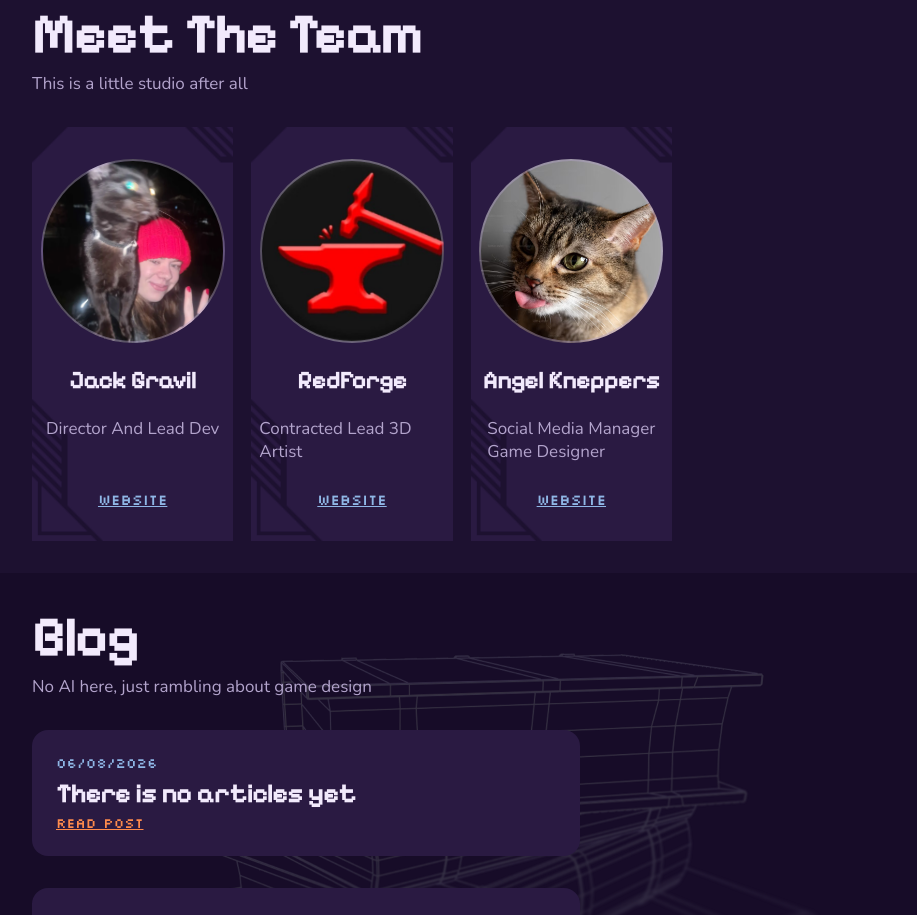
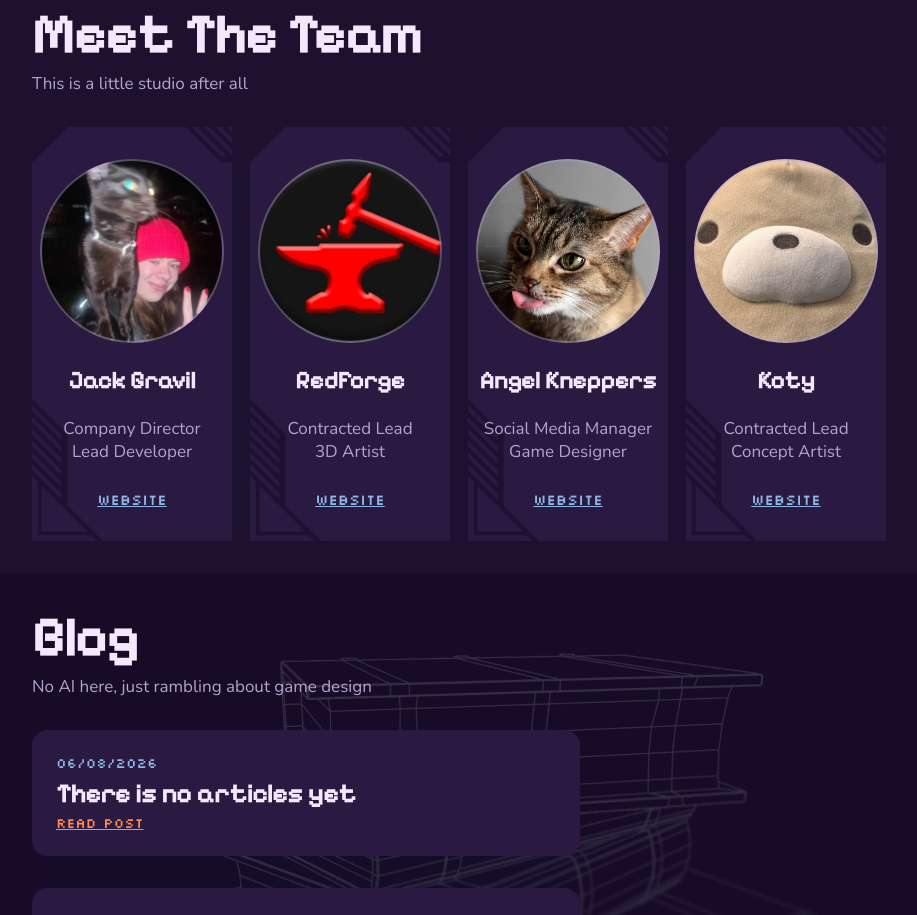
Before and after one commit to Silly-Little-Games-Studio/main-website, a Next.js app: page / in a window 1280 px wide. Shown: the part 2400-3315 px from the top of the page, without its empty margins (288-1205 px from the left). Built offline with nearby package versions, Linux system fonts and the light colour scheme.

Commit message:
add new team member
Also fixed some text issues on ther members

```diff
--- a/src/components/heros/meetTheTeam.js
+++ b/src/components/heros/meetTheTeam.js
@@ -35,9 +35,12 @@
             <h2
               style={{
                 height: "50px",
+                textAlign: "center",
               }}
             >
-              Director And Lead Dev
+              Company Director
+              <br />
+              Lead Developer
             </h2>
             <a
               href="https://www.jackgravil.dev/"
@@ -70,9 +73,12 @@
             <h2
               style={{
                 height: "50px",
+                textAlign: "center",
               }}
             >
-              Contracted Lead 3D Artist
+              Contracted Lead
+              <br />
+              3D Artist
             </h2>
             <a
               href="https://www.artstation.com/redforgecreates"
@@ -104,6 +110,7 @@
             <h2
               style={{
                 height: "50px",
+                textAlign: "center",
               }}
             >
               Social Media Manager
@@ -119,6 +126,43 @@
               Website
             </a>
           </div>
+          <div className={styles.articleItem}>
+            <div
+              style={{
+                backgroundImage: "url(/Images/teamPfp/KotyPfp.jpg)",
+                backgroundPosition: "centre",
+                backgroundRepeat: "no-repeat",
+                backgroundSize:
+                  "200px" /*Have to force this size cuz weird image size? Get person to give better pfp*/,
+              }}
+              className={styles.articleImage}
+            ></div>
+            <h1
+              style={{
+                fontSize: "24px",
+              }}
+            >
+              Koty
+            </h1>
+            <h2
+              style={{
+                height: "50px",
+                textAlign: "center",
+              }}
+            >
+              Contracted Lead
+              <br />
+              Concept Artist
+            </h2>
+            <a
+              href="https://www.artstation.com/creatureu"
+              target="_blank"
+              rel="noopener noreferrer"
+              className={styles.articleLink}
+            >
+              Website
+            </a>
+          </div>
         </div>
       </heroSection>
     </>
```
Also changed, not shown: public/Images/teamPfp/KotyPfp.jpg (added).
